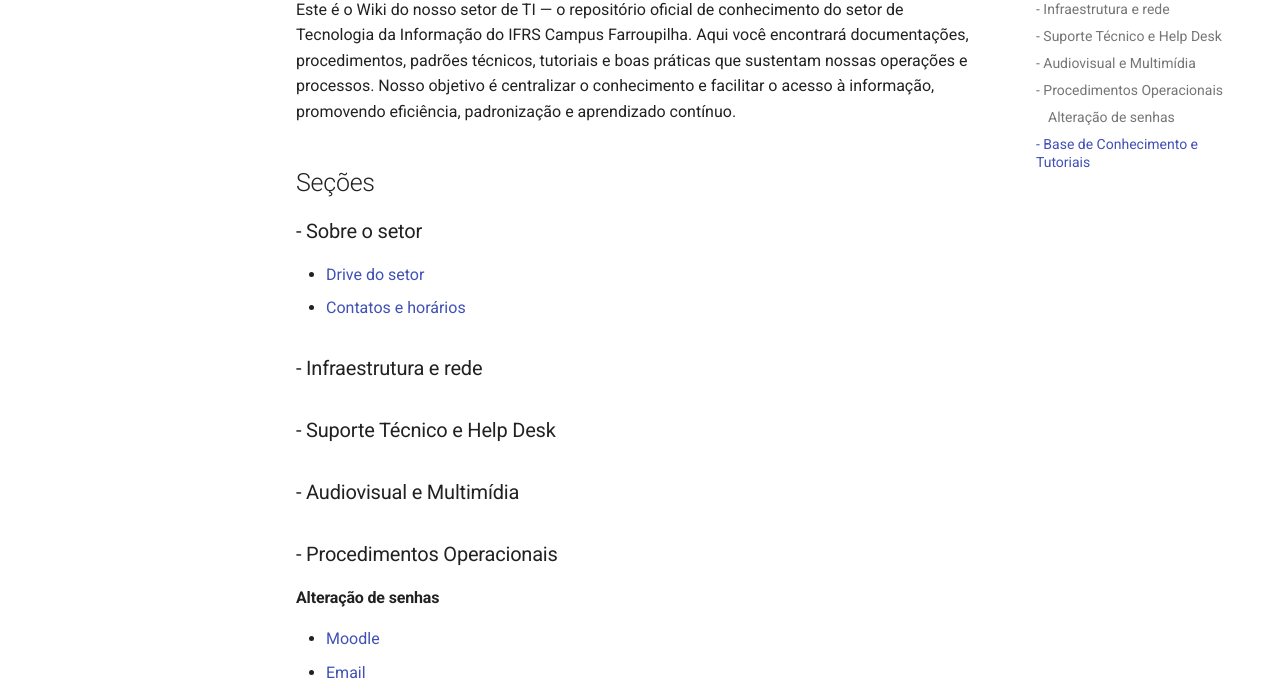
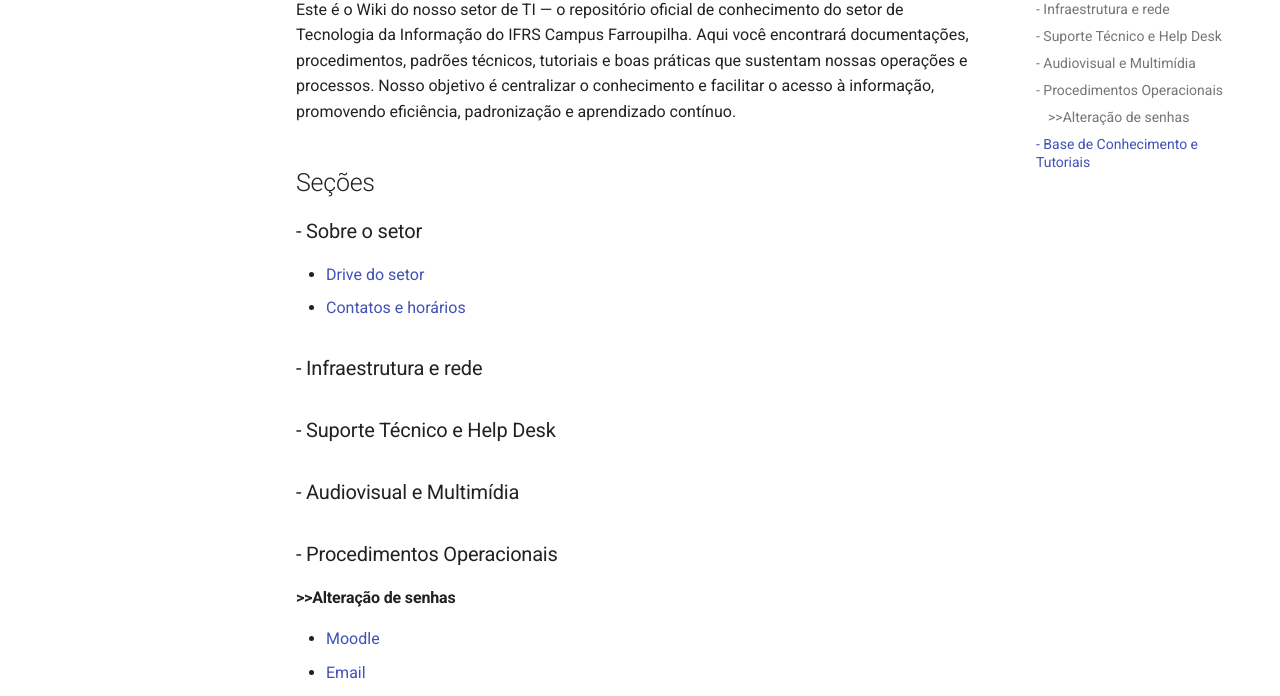
Before and after one commit to wikiti-farroupilha/wikipedia, an MkDocs documentation site: the page built from docs/index.md, in a window 1280 px wide and 999 px high. Shown: the part 183-879 px from the top of the window. Built offline with MkDocs 1.6.1 and Material for MkDocs 9.7.7, drawn with Linux system fonts in a browser that asks for light colours.

```diff
--- a/docs/index.md
+++ b/docs/index.md
@@ -11,7 +11,7 @@ Este é o Wiki do nosso setor de TI — o repositório oficial de conhecimento d
 ### - Suporte Técnico e Help Desk
 ### - Audiovisual e Multimídia
 ### - Procedimentos Operacionais
-#### Alteração de senhas
+#### >>Alteração de senhas
 - [Moodle](senhaMoodle.md)
 - [Email](senhaEmail.md)
 ### - Base de Conhecimento e Tutoriais
```
